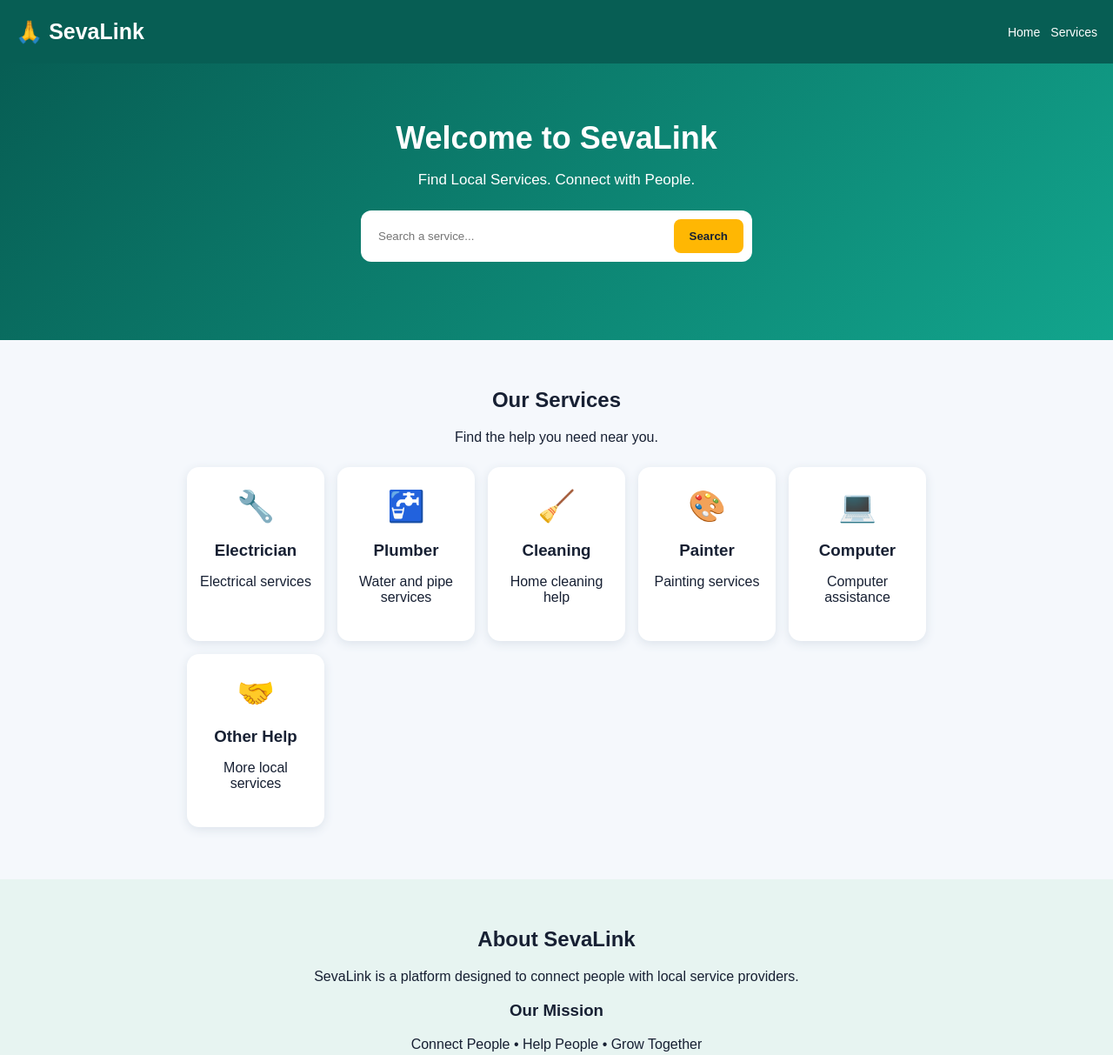
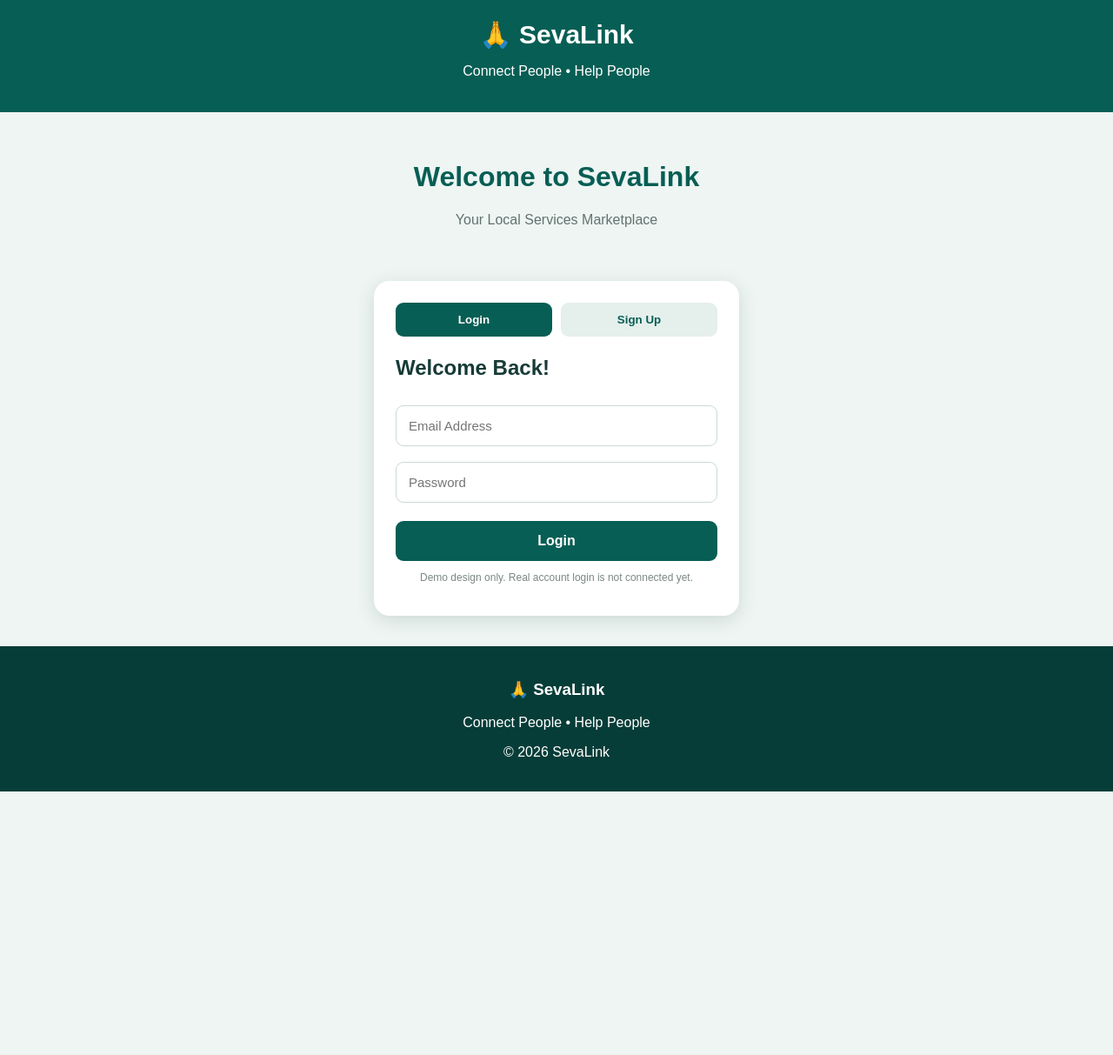
Before and after one commit to dhruvrathore876543-maker/SevaLink, a plain HTML site: page index.html in a window 1280 px wide. Shown: the top 1213 px of the page at 87% size. After the commit the page ends 910 px from the top, so only its background shows below. Drawn offline with Linux system fonts and the light colour scheme.

Commit message:
Revise header title and enhance UI elements
Updated the title and modified styles for header, hero section, and forms. Added login and signup forms with functionality.

```diff
--- a/index.html
+++ b/index.html
@@ -1,81 +1,83 @@
-
 <!DOCTYPE html>
 <html lang="en">
 <head>
 <meta charset="UTF-8">
 <meta name="viewport" content="width=device-width, initial-scale=1.0">
-<title>SevaLink - Local Services</title>
+<title>SevaLink - Login</title>
 <style>
 *{box-sizing:border-box}
-body{margin:0;font-family:Arial,sans-serif;background:#f5f8fc;color:#172033}
-header{background:#075e54;color:white;padding:22px 18px}
-nav{display:flex;justify-content:space-between;align-items:center}
-.logo{font-size:25px;font-weight:bold}
-nav a{color:white;text-decoration:none;margin-left:12px;font-size:14px}
-.hero{text-align:center;padding:65px 18px;background:linear-gradient(135deg,#075e54,#12a58d);color:white}
-.hero h1{font-size:36px;margin:0 0 12px}
-.hero p{font-size:17px}
-.search{background:white;padding:10px;border-radius:12px;max-width:450px;margin:25px auto;display:flex;gap:8px}
-.search input{flex:1;border:0;outline:none;padding:10px;min-width:0}
-button{background:#ffb703;color:#172033;border:0;padding:12px 18px;border-radius:8px;font-weight:bold;cursor:pointer}
-section{padding:35px 18px;text-align:center}
-.cards{display:grid;grid-template-columns:repeat(auto-fit,minmax(140px,1fr));gap:15px;max-width:850px;margin:25px auto}
-.card{background:white;padding:25px 12px;border-radius:14px;box-shadow:0 3px 12px #dce3eb}
-.card span{font-size:35px}
-.card h3{margin-bottom:5px}
-.about{background:#e7f4f1}
-footer{background:#073d38;color:white;text-align:center;padding:22px}
+body{margin:0;font-family:Arial;background:#eef5f3;color:#173b36}
+header{background:#075e54;color:white;padding:22px;text-align:center}
+.logo{font-size:30px;font-weight:bold}
+.hero{text-align:center;padding:35px 15px}
+.hero h1{font-size:32px;color:#075e54}
+.hero p{color:#62736f}
+.container{max-width:420px;margin:10px auto 35px;background:white;padding:25px;border-radius:18px;box-shadow:0 5px 20px #ccd9d5}
+.tabs{display:flex;gap:10px;margin-bottom:22px}
+.tabs button{width:50%;padding:12px;border:0;border-radius:9px;background:#e5efec;color:#075e54;font-weight:bold}
+.tabs button.active{background:#075e54;color:white}
+input,select{width:100%;padding:14px;margin:9px 0;border:1px solid #ccd9d5;border-radius:9px;font-size:15px}
+.mainbtn{width:100%;padding:14px;background:#075e54;color:white;border:0;border-radius:9px;font-size:16px;font-weight:bold;margin-top:12px}
+.note{text-align:center;font-size:12px;color:#7a8884}
+footer{text-align:center;background:#073d38;color:white;padding:20px}
 </style>
 </head>
 <body>
-
 <header>
-<nav>
 <div class="logo">🙏 SevaLink</div>
-<div><a href="#home">Home</a><a href="#services">Services</a></div>
-</nav>
+<p>Connect People • Help People</p>
 </header>
 
-<div class="hero" id="home">
+<div class="hero">
 <h1>Welcome to SevaLink</h1>
-<p>Find Local Services. Connect with People.</p>
-<div class="search">
-<input id="search" placeholder="Search a service...">
-<button onclick="searchService()">Search</button>
-</div>
+<p>Your Local Services Marketplace</p>
 </div>
 
-<section id="services">
-<h2>Our Services</h2>
-<p>Find the help you need near you.</p>
-<div class="cards">
-<div class="card"><span>🔧</span><h3>Electrician</h3><p>Electrical services</p></div>
-<div class="card"><span>🚰</span><h3>Plumber</h3><p>Water and pipe services</p></div>
-<div class="card"><span>🧹</span><h3>Cleaning</h3><p>Home cleaning help</p></div>
-<div class="card"><span>🎨</span><h3>Painter</h3><p>Painting services</p></div>
-<div class="card"><span>💻</span><h3>Computer</h3><p>Computer assistance</p></div>
-<div class="card"><span>🤝</span><h3>Other Help</h3><p>More local services</p></div>
+<div class="container">
+<div class="tabs">
+<button class="active" onclick="showForm('login',this)">Login</button>
+<button onclick="showForm('signup',this)">Sign Up</button>
 </div>
-</section>
 
-<section class="about">
-<h2>About SevaLink</h2>
-<p>SevaLink is a platform designed to connect people with local service providers.</p>
-<h3>Our Mission</h3>
-<p>Connect People • Help People • Grow Together</p>
-</section>
+<form id="login" onsubmit="demo(event,'Login')">
+<h2>Welcome Back!</h2>
+<input type="email" placeholder="Email Address" required>
+<input type="password" placeholder="Password" required>
+<button class="mainbtn">Login</button>
+</form>
+
+<form id="signup" style="display:none" onsubmit="demo(event,'Sign Up')">
+<h2>Create Account</h2>
+<input type="text" placeholder="Full Name" required>
+<input type="email" placeholder="Email Address" required>
+<input type="password" placeholder="Create Password" required>
+<select required>
+<option value="">Select Account Type</option>
+<option>Customer</option>
+<option>Service Provider</option>
+<option>Volunteer</option>
+</select>
+<button class="mainbtn">Create Account</button>
+</form>
+<p class="note">Demo design only. Real account login is not connected yet.</p>
+</div>
 
 <footer>
 <h3>🙏 SevaLink</h3>
-<p>Made with care for everyone.</p>
+<p>Connect People • Help People</p>
 <p>© 2026 SevaLink</p>
 </footer>
 
 <script>
-function searchService(){
-let q=document.getElementById("search").value.trim();
-if(q){alert("You searched for: "+q);}
-else{alert("Please enter a service name.");}
+function showForm(id,btn){
+document.getElementById('login').style.display=id==='login'?'block':'none';
+document.getElementById('signup').style.display=id==='signup'?'block':'none';
+document.querySelectorAll('.tabs button').forEach(b=>b.classList.remove('active'));
+btn.classList.add('active');
+}
+function demo(e,name){
+e.preventDefault();
+alert(name+' demo form is working! Real account system is not connected yet.');
 }
 </script>
 </body>
```
